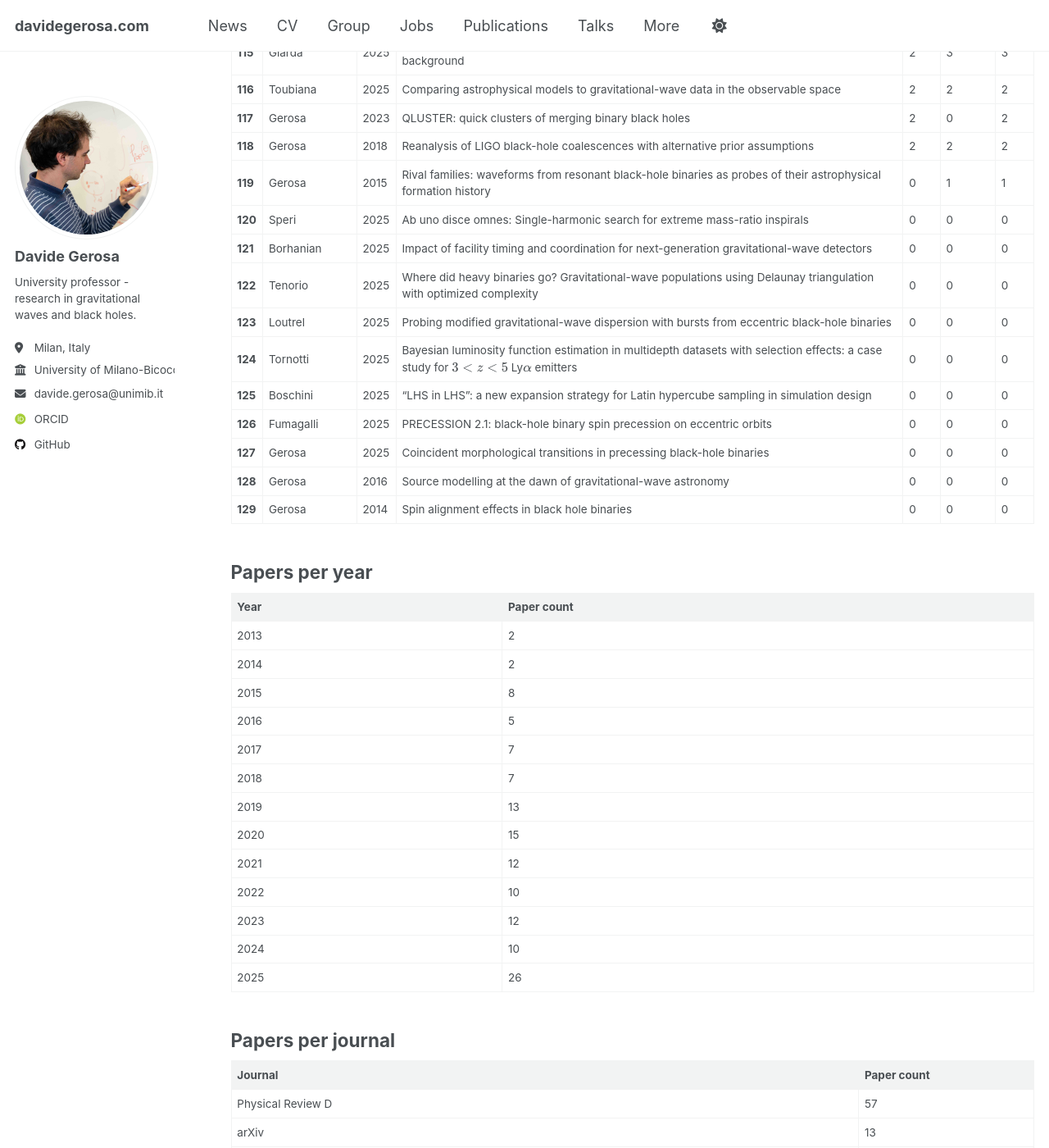
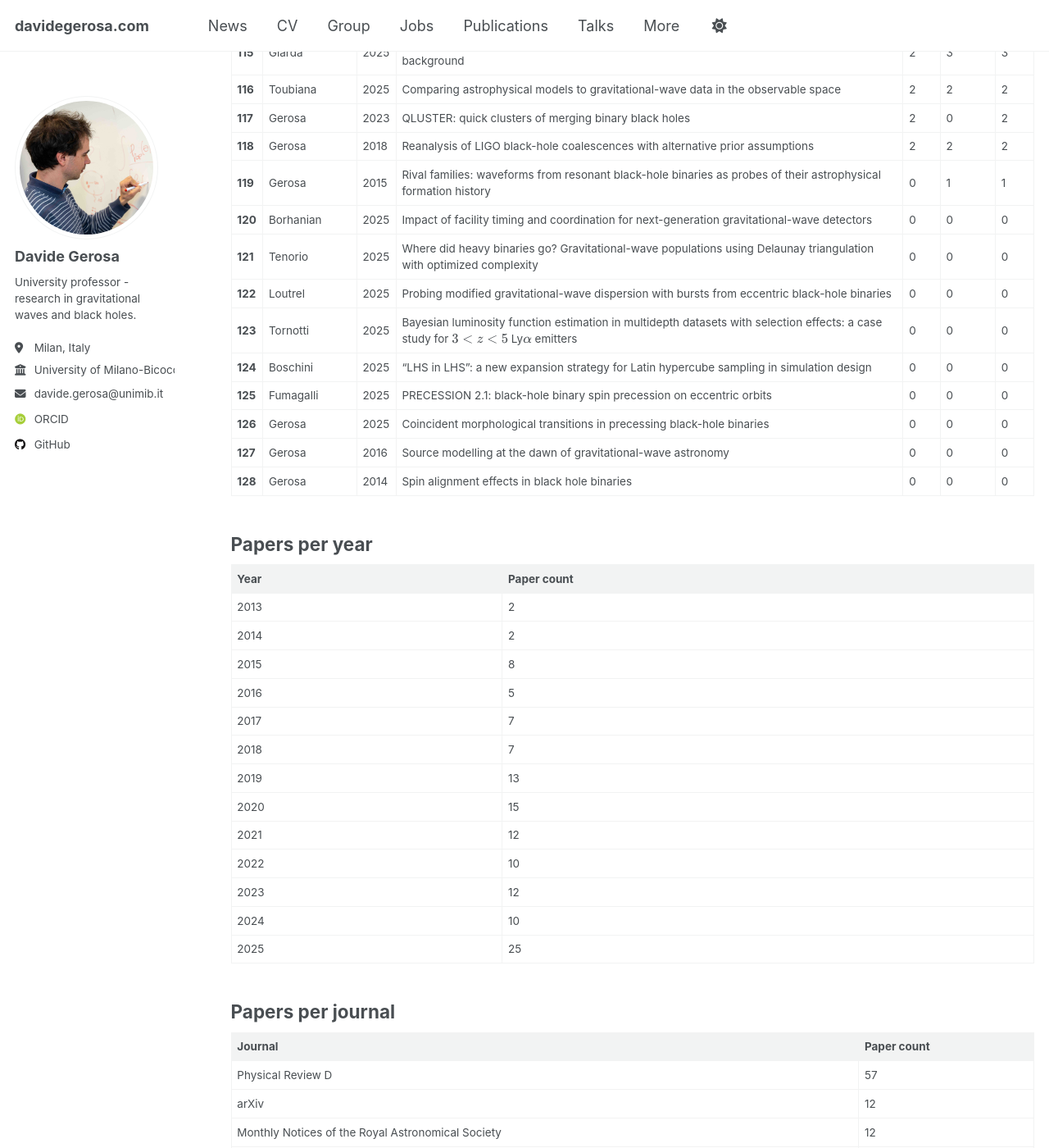
Before and after one commit to dgerosa/website, a Jekyll site: the page built from _pages/citations.md, in a window 1280 px wide and 1400 px high, scrolled down 5143 px. Shown: the whole window at 82% size. Built offline with Jekyll 4.4.1, drawn with Linux system fonts in a browser that asks for light colours; some web fonts are replaced; some of the changed text lies outside the part shown.

Commit message:
Website update from workflow

```diff
--- a/_pages/_citations.md
+++ b/_pages/_citations.md
@@ -128,16 +128,15 @@
 | **117** | Gerosa | 2023 | QLUSTER: quick clusters of merging binary black holes | 2 | 0 | 2 |
 | **118** | Gerosa | 2018 | Reanalysis of LIGO black-hole coalescences with alternative prior assumptions | 2 | 2 | 2 |
 | **119** | Gerosa | 2015 | Rival families: waveforms from resonant black-hole binaries as probes of their astrophysical formation history | 0 | 1 | 1 |
-| **120** | Speri | 2025 | Ab uno disce omnes: Single-harmonic search for extreme mass-ratio inspirals | 0 | 0 | 0 |
-| **121** | Borhanian | 2025 | Impact of facility timing and coordination for next-generation gravitational-wave detectors | 0 | 0 | 0 |
-| **122** | Tenorio | 2025 | Where did heavy binaries go? Gravitational-wave populations using Delaunay triangulation with optimized complexity | 0 | 0 | 0 |
-| **123** | Loutrel | 2025 | Probing modified gravitational-wave dispersion with bursts from eccentric black-hole binaries | 0 | 0 | 0 |
-| **124** | Tornotti | 2025 | Bayesian luminosity function estimation in multidepth datasets with selection effects: a case study for $$3<z<5$$ Ly$$\alpha$$ emitters | 0 | 0 | 0 |
-| **125** | Boschini | 2025 | “LHS in LHS”: a new expansion strategy for Latin hypercube sampling in simulation design | 0 | 0 | 0 |
-| **126** | Fumagalli | 2025 | PRECESSION 2.1: black-hole binary spin precession on eccentric orbits | 0 | 0 | 0 |
-| **127** | Gerosa | 2025 | Coincident morphological transitions in precessing black-hole binaries | 0 | 0 | 0 |
-| **128** | Gerosa | 2016 | Source modelling at the dawn of gravitational-wave astronomy | 0 | 0 | 0 |
-| **129** | Gerosa | 2014 | Spin alignment effects in black hole binaries | 0 | 0 | 0 |
+| **120** | Borhanian | 2025 | Impact of facility timing and coordination for next-generation gravitational-wave detectors | 0 | 0 | 0 |
+| **121** | Tenorio | 2025 | Where did heavy binaries go? Gravitational-wave populations using Delaunay triangulation with optimized complexity | 0 | 0 | 0 |
+| **122** | Loutrel | 2025 | Probing modified gravitational-wave dispersion with bursts from eccentric black-hole binaries | 0 | 0 | 0 |
+| **123** | Tornotti | 2025 | Bayesian luminosity function estimation in multidepth datasets with selection effects: a case study for $$3<z<5$$ Ly$$\alpha$$ emitters | 0 | 0 | 0 |
+| **124** | Boschini | 2025 | “LHS in LHS”: a new expansion strategy for Latin hypercube sampling in simulation design | 0 | 0 | 0 |
+| **125** | Fumagalli | 2025 | PRECESSION 2.1: black-hole binary spin precession on eccentric orbits | 0 | 0 | 0 |
+| **126** | Gerosa | 2025 | Coincident morphological transitions in precessing black-hole binaries | 0 | 0 | 0 |
+| **127** | Gerosa | 2016 | Source modelling at the dawn of gravitational-wave astronomy | 0 | 0 | 0 |
+| **128** | Gerosa | 2014 | Spin alignment effects in black hole binaries | 0 | 0 | 0 |
 
 ## Papers per year
 
@@ -155,14 +154,14 @@
 | 2022 | 10 |
 | 2023 | 12 |
 | 2024 | 10 |
-| 2025 | 26 |
+| 2025 | 25 |
 
 ## Papers per journal
 
 | Journal | Paper count |
 |---------|--------------|
 | Physical Review D | 57 |
-| arXiv | 13 |
+| arXiv | 12 |
 | Monthly Notices of the Royal Astronomical Society | 12 |
 | Classical and Quantum Gravity | 11 |
 | Physical Review Letters | 9 |
```
Also changed, not shown: other parts of _pages/_citations.md (+10 -10 lines), _pages/_group.md (+1 -1 lines), _pages/_publications.md (+2 -7 lines), _pages/_talks.md (+1 -1 lines).
